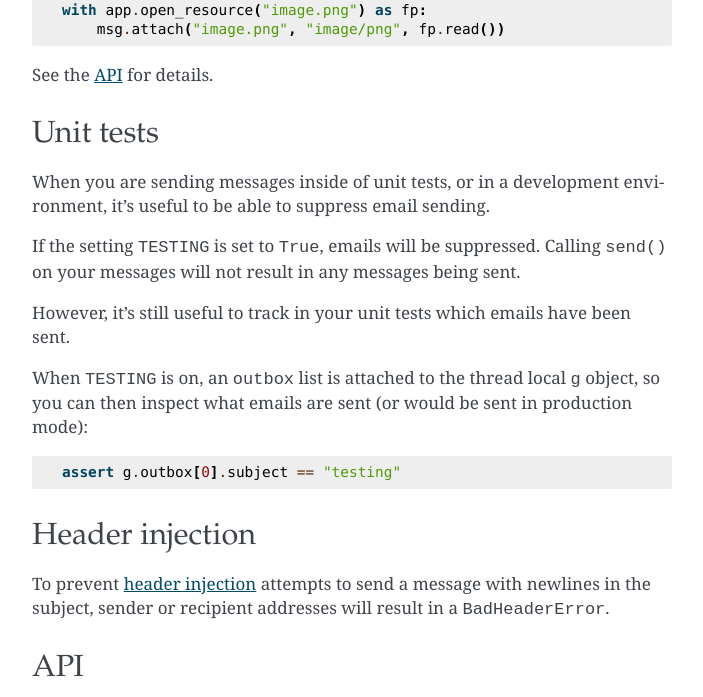
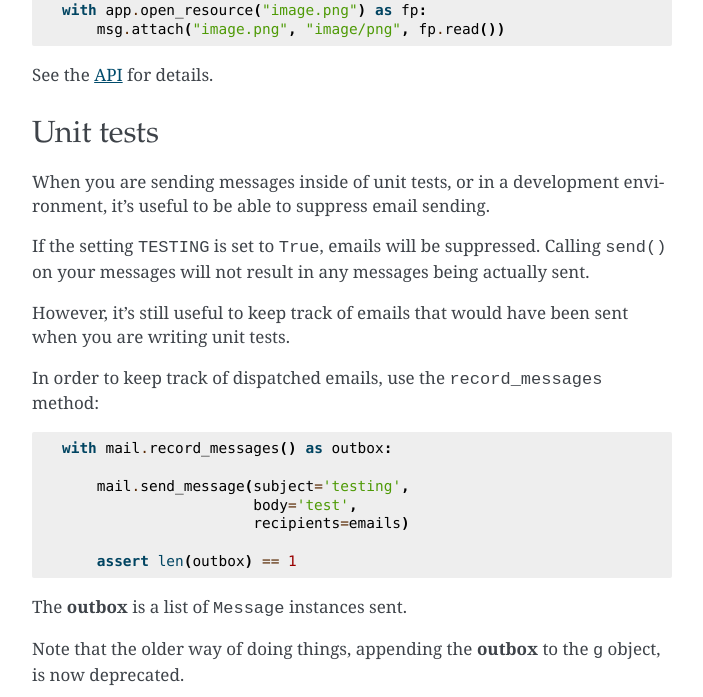
Before and after one commit to pallets-eco/flask-mail, a Sphinx documentation site: the page built from docs/index.rst, in a window 1280 px wide and 1400 px high, scrolled down 2984 px, cut to the strip 0-697 px from the top of the window. Shown: the whole strip, without its empty margins (288-991 px from the left). Built offline with Sphinx 7.4.7, drawn with Linux system fonts in a browser that asks for light colours; some of the changed text lies outside the part shown.

Commit message:
doc changes

```diff
--- a/docs/index.rst
+++ b/docs/index.rst
@@ -153,22 +153,50 @@
 
 If the setting ``TESTING`` is set to ``True``, emails will be
 suppressed. Calling ``send()`` on your messages will not result in
-any messages being sent.
+any messages being actually sent.
 
-However, it's still useful to track in  your unit tests which
-emails have been sent.
+However, it's still useful to keep track of emails that would have been
+sent when you are writing unit tests.
 
-When ``TESTING`` is on, an ``outbox`` list is attached to the
-thread local ``g`` object, so you can then inspect what emails are sent
-(or would be sent in production mode)::
+In order to keep track of dispatched emails, use the ``record_messages``
+method::
 
-    assert g.outbox[0].subject == "testing"
+    with mail.record_messages() as outbox:
+
+        mail.send_message(subject='testing',
+                          body='test',
+                          recipients=emails)
+
+        assert len(outbox) == 1
+
+The **outbox** is a list of ``Message`` instances sent.
+
+Note that the older way of doing things, appending the **outbox** to
+the ``g`` object, is now deprecated.
+
 
 Header injection
 ----------------
 
 To prevent `header injection <http://www.nyphp.org/PHundamentals/8_Preventing-Email-Header-Injection>`_ attempts to send
 a message with newlines in the subject, sender or recipient addresses will result in a ``BadHeaderError``.
+
+Signalling support
+------------------
+
+.. versionadded:: 0.4
+
+**Flask-Mail** now provides signalling support through a ``email_dispatched`` signal. This is sent whenever an email is
+dispatched (even if the email is not actually sent, i.e. in a testing environment).
+
+A function connecting to the ``email_dispatched`` signal takes a ``Message`` instance as a first argument, and the Flask
+app instance as an optional argument::
+
+    def log_message(message, app):
+        app.logger.debug(message.subject)
+
+    email_dispatched.connect(log_message)
+
 
 API
 ---
```
